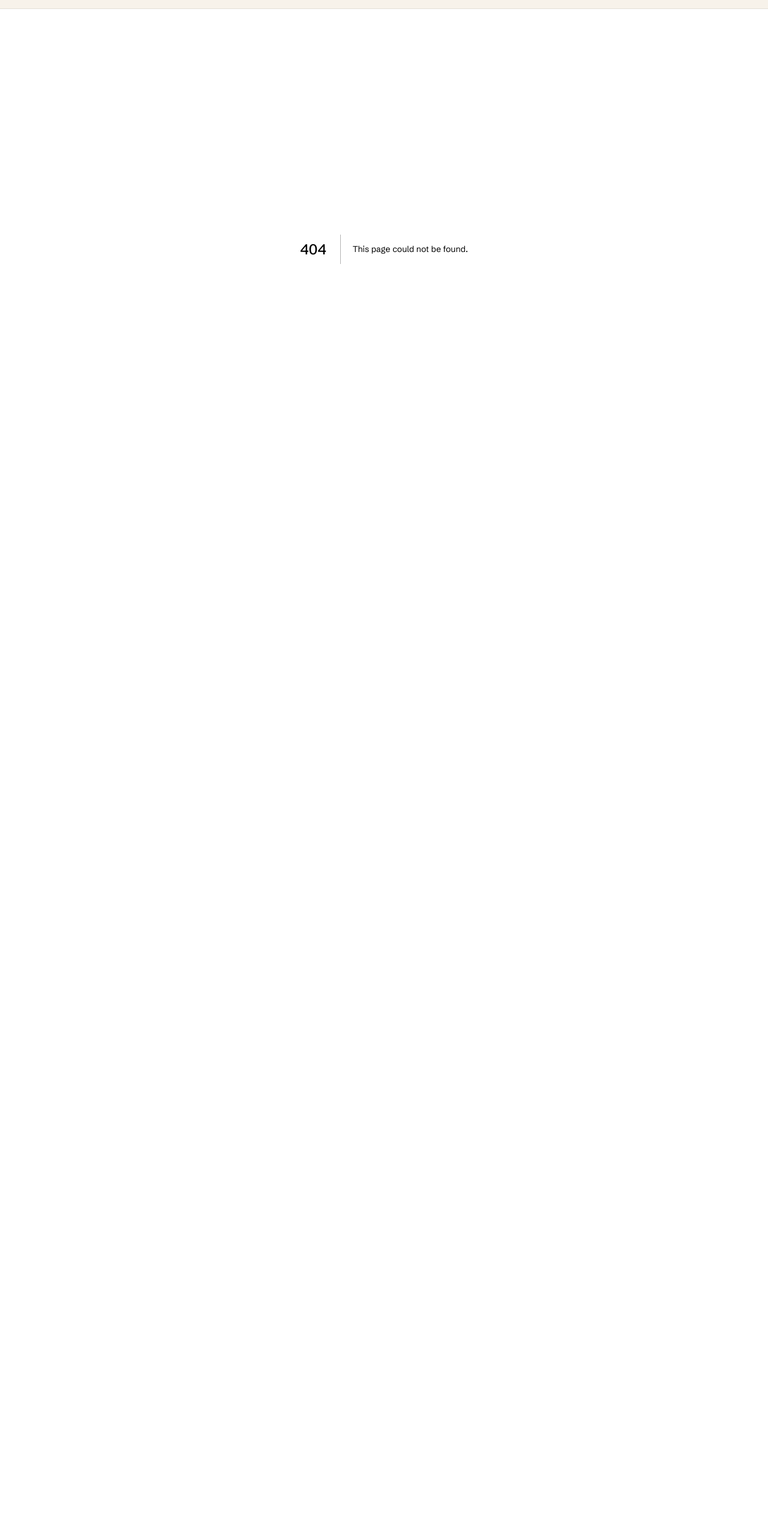
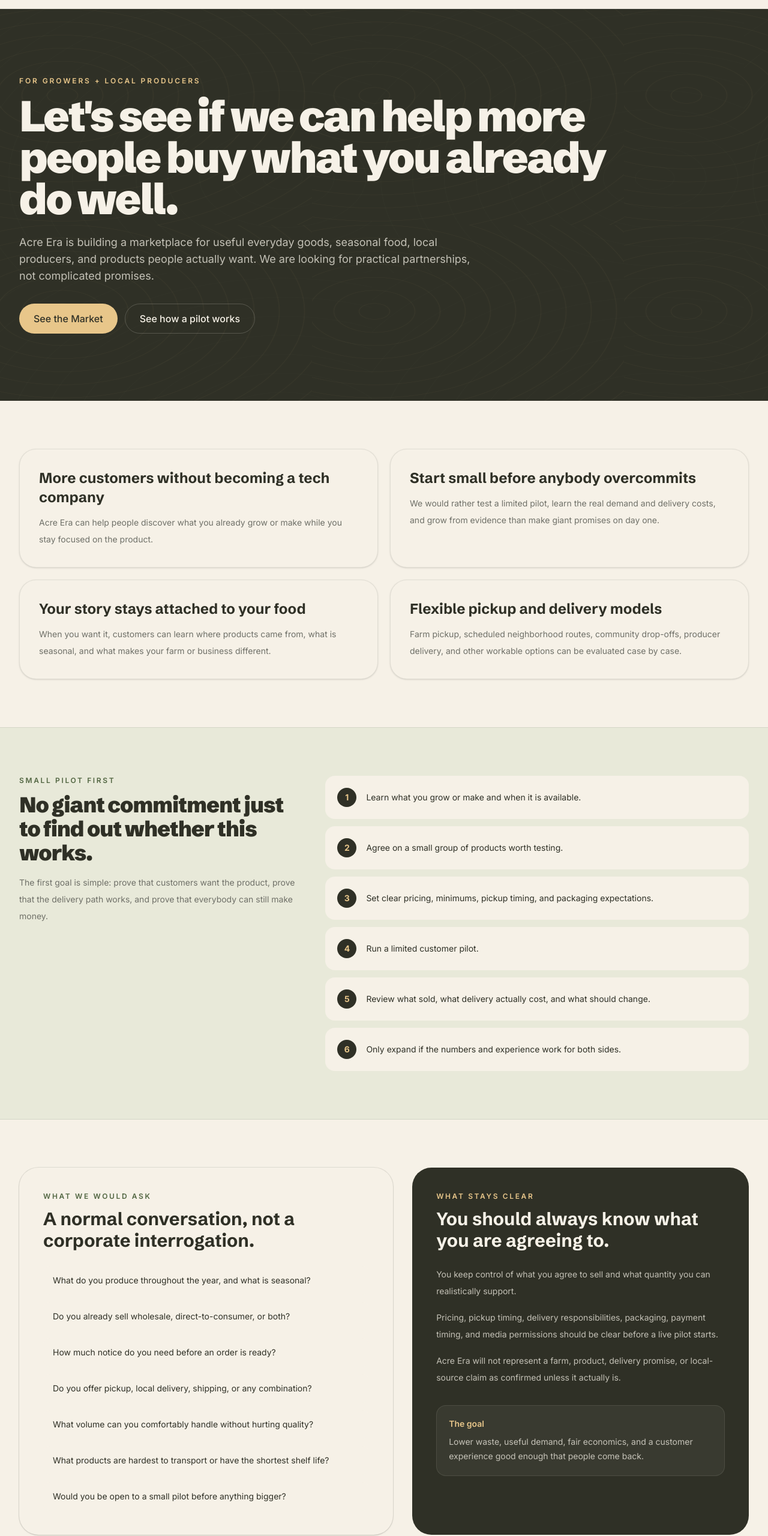
Before and after one commit to norrijam405/norvana, a Next.js app: page /growers in a window 1280 px wide. Before the commit this address had no page. Shown: the part 50-2610 px from the top of the page at 60% size. Before the commit the page ends 865 px from the top, so only its background shows below. Built offline with nearby package versions, Linux system fonts and the light colour scheme.

Commit message:
feat: add public farmer and producer partnership page

```diff
--- /dev/null
+++ b/src/app/growers/page.tsx
@@ -0,0 +1,156 @@
+import Link from "next/link";
+import { Footer } from "@/components/footer";
+
+export const dynamic = "force-dynamic";
+
+const BENEFITS = [
+  {
+    title: "More customers without becoming a tech company",
+    body: "Acre Era can help people discover what you already grow or make while you stay focused on the product.",
+  },
+  {
+    title: "Start small before anybody overcommits",
+    body: "We would rather test a limited pilot, learn the real demand and delivery costs, and grow from evidence than make giant promises on day one.",
+  },
+  {
+    title: "Your story stays attached to your food",
+    body: "When you want it, customers can learn where products came from, what is seasonal, and what makes your farm or business different.",
+  },
+  {
+    title: "Flexible pickup and delivery models",
+    body: "Farm pickup, scheduled neighborhood routes, community drop-offs, producer delivery, and other workable options can be evaluated case by case.",
+  },
+];
+
+const PILOT_STEPS = [
+  "Learn what you grow or make and when it is available.",
+  "Agree on a small group of products worth testing.",
+  "Set clear pricing, minimums, pickup timing, and packaging expectations.",
+  "Run a limited customer pilot.",
+  "Review what sold, what delivery actually cost, and what should change.",
+  "Only expand if the numbers and experience work for both sides.",
+];
+
+const QUESTIONS = [
+  "What do you produce throughout the year, and what is seasonal?",
+  "Do you already sell wholesale, direct-to-consumer, or both?",
+  "How much notice do you need before an order is ready?",
+  "Do you offer pickup, local delivery, shipping, or any combination?",
+  "What volume can you comfortably handle without hurting quality?",
+  "What products are hardest to transport or have the shortest shelf life?",
+  "Would you be open to a small pilot before anything bigger?",
+];
+
+export default function GrowersPage() {
+  return (
+    <>
+      <main className="min-h-screen bg-bone">
+        <section className="relative isolate overflow-hidden bg-soil text-cream">
+          <div className="absolute inset-0 acre-contours opacity-30" aria-hidden="true" />
+          <div className="relative mx-auto max-w-7xl px-4 py-20 sm:px-6 lg:px-8 lg:py-28">
+            <p className="text-xs font-semibold uppercase tracking-[0.24em] text-wheat">
+              For growers + local producers
+            </p>
+            <h1 className="mt-4 max-w-5xl font-display text-5xl font-black leading-[.96] tracking-[-0.04em] md:text-7xl">
+              Let&apos;s see if we can help more people buy what you already do well.
+            </h1>
+            <p className="mt-6 max-w-3xl text-base leading-7 text-cream/75 md:text-lg">
+              Acre Era is building a marketplace for useful everyday goods, seasonal food, local producers, and products people actually want. We are looking for practical partnerships, not complicated promises.
+            </p>
+            <div className="mt-8 flex flex-wrap gap-3">
+              <Link href="/market" className="btn-primary !bg-wheat !text-soil hover:!bg-cream">
+                See the Market
+              </Link>
+              <a href="#pilot" className="btn-ghost-light">
+                See how a pilot works
+              </a>
+            </div>
+          </div>
+        </section>
+
+        <section className="mx-auto max-w-7xl px-4 py-14 sm:px-6 lg:px-8 lg:py-20">
+          <div className="grid gap-5 md:grid-cols-2">
+            {BENEFITS.map((item) => (
+              <article key={item.title} className="rounded-[1.75rem] border border-soil/10 bg-cream p-7 shadow-sm md:p-8">
+                <h2 className="font-display text-2xl font-bold text-soil">{item.title}</h2>
+                <p className="mt-3 text-sm leading-7 text-muted">{item.body}</p>
+              </article>
+            ))}
+          </div>
+        </section>
+
+        <section id="pilot" className="border-y border-soil/10 bg-sage-wash">
+          <div className="mx-auto grid max-w-7xl gap-10 px-4 py-14 sm:px-6 lg:grid-cols-[.8fr_1.2fr] lg:px-8 lg:py-20">
+            <div>
+              <p className="text-xs font-semibold uppercase tracking-[0.22em] text-leaf">Small pilot first</p>
+              <h2 className="mt-3 font-display text-4xl font-black tracking-[-0.03em] text-soil">
+                No giant commitment just to find out whether this works.
+              </h2>
+              <p className="mt-4 text-sm leading-7 text-muted">
+                The first goal is simple: prove that customers want the product, prove that the delivery path works, and prove that everybody can still make money.
+              </p>
+            </div>
+            <ol className="space-y-3">
+              {PILOT_STEPS.map((step, index) => (
+                <li key={step} className="flex gap-4 rounded-2xl bg-cream p-5">
+                  <span className="flex h-8 w-8 shrink-0 items-center justify-center rounded-full bg-soil text-sm font-bold text-wheat">
+                    {index + 1}
+                  </span>
+                  <p className="pt-1 text-sm leading-6 text-soil">{step}</p>
+                </li>
+              ))}
+            </ol>
+          </div>
+        </section>
+
+        <section className="mx-auto max-w-7xl px-4 py-14 sm:px-6 lg:px-8 lg:py-20">
+          <div className="grid gap-8 lg:grid-cols-[1fr_.9fr]">
+            <div className="rounded-[2rem] bg-cream p-8 shadow-sm ring-1 ring-soil/10 md:p-10">
+              <p className="text-xs font-semibold uppercase tracking-[0.22em] text-leaf">What we would ask</p>
+              <h2 className="mt-3 font-display text-3xl font-bold text-soil">A normal conversation, not a corporate interrogation.</h2>
+              <div className="mt-6 space-y-3">
+                {QUESTIONS.map((question) => (
+                  <div key={question} className="rounded-xl bg-bone px-4 py-3 text-sm leading-6 text-soil">
+                    {question}
+                  </div>
+                ))}
+              </div>
+            </div>
+
+            <div className="rounded-[2rem] bg-soil p-8 text-cream md:p-10">
+              <p className="text-xs font-semibold uppercase tracking-[0.22em] text-wheat">What stays clear</p>
+              <h2 className="mt-3 font-display text-3xl font-bold">You should always know what you are agreeing to.</h2>
+              <div className="mt-6 space-y-4 text-sm leading-7 text-cream/75">
+                <p>You keep control of what you agree to sell and what quantity you can realistically support.</p>
+                <p>Pricing, pickup timing, delivery responsibilities, packaging, payment timing, and media permissions should be clear before a live pilot starts.</p>
+                <p>Acre Era will not represent a farm, product, delivery promise, or local-source claim as confirmed unless it actually is.</p>
+              </div>
+              <div className="mt-8 rounded-2xl border border-cream/10 bg-cream/5 p-5">
+                <p className="text-sm font-semibold text-wheat">The goal</p>
+                <p className="mt-2 text-sm leading-6 text-cream/75">
+                  Lower waste, useful demand, fair economics, and a customer experience good enough that people come back.
+                </p>
+              </div>
+            </div>
+          </div>
+        </section>
+
+        <section className="border-t border-soil/10 bg-cream">
+          <div className="mx-auto max-w-7xl px-4 py-14 text-center sm:px-6 lg:px-8">
+            <p className="text-xs font-semibold uppercase tracking-[0.22em] text-leaf">Acre Era Market</p>
+            <h2 className="mx-auto mt-3 max-w-3xl font-display text-4xl font-black tracking-[-0.03em] text-soil">
+              Start with a few products. Learn what works. Grow from there.
+            </h2>
+            <p className="mx-auto mt-4 max-w-2xl text-sm leading-7 text-muted">
+              That is the kind of partnership Acre Era is trying to build.
+            </p>
+            <Link href="/market" className="btn-primary mt-7 inline-flex">
+              See the customer side
+            </Link>
+          </div>
+        </section>
+      </main>
+      <Footer />
+    </>
+  );
+}
```
